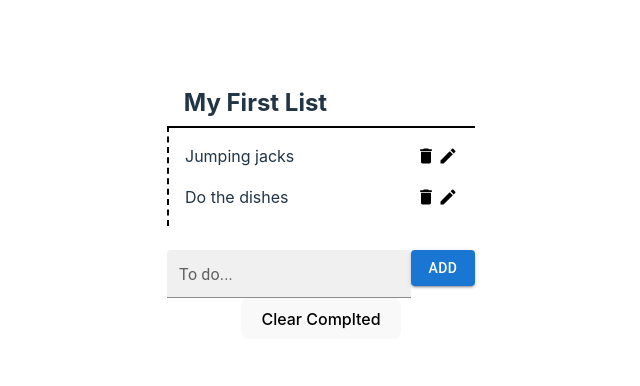
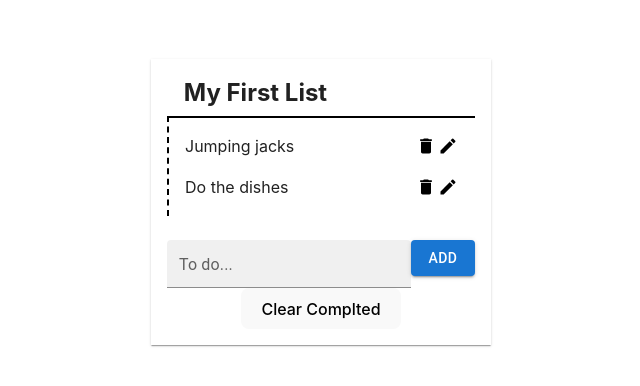
Before and after one commit to abelinsenmayer/rememberall, a React (Vite) app in the folder rememberall/: page / in a window 1280 px wide. Shown: the part 198-584 px from the top of the page, without its empty margins (319-959 px from the left). Built offline with nearby package versions, Linux system fonts and the light colour scheme.

Commit message:
Put ToDoList in a Paper element

```diff
--- a/rememberall/src/todolist/ToDoList.css
+++ b/rememberall/src/todolist/ToDoList.css
@@ -1,3 +1,7 @@
+.ToDoList {
+    padding: 1em;
+}
+
 .ToDoList .list-body {
     border-left: 2px dashed black;
     border-top: 2px solid black;
@@ -5,6 +9,7 @@
 
 .ToDoList h2 {
     text-align: start;
+    margin-top: 0em;
     margin-bottom: 0.2em;
     margin-left: 0.7em;
 }
--- a/rememberall/src/todolist/ToDoList.jsx
+++ b/rememberall/src/todolist/ToDoList.jsx
@@ -6,7 +6,7 @@ import { List } from '@mui/material'
 import { v4 as uuid } from 'uuid'
 import { DragDropContext } from 'react-beautiful-dnd'
 import { StrictModeDroppable } from '../StrictModeDroppable'
-import { Container } from '@mui/material'
+import { Paper } from '@mui/material'
 import './ToDoList.css'
 
 /**
@@ -48,7 +48,7 @@ export default function ToDoList({ initItems, title }) {
     }
 
     return (
-        <Container className='ToDoList' maxWidth='xs'>
+        <Paper className='ToDoList' square>
             <h2>{title}</h2>
             <DragDropContext onDragEnd={handleDragEnd}>
                 <StrictModeDroppable type='TO_DO_LIST' droppableId={`to-do-list-${uuid()}`}>
@@ -74,7 +74,7 @@ export default function ToDoList({ initItems, title }) {
             <br />
             <CreateItemForm addItem={addItem} />
             <Button variant="contained" onClick={clearCompleted}>Clear Complted</Button>
-        </Container>
+        </Paper>
 
     )
 }
```
